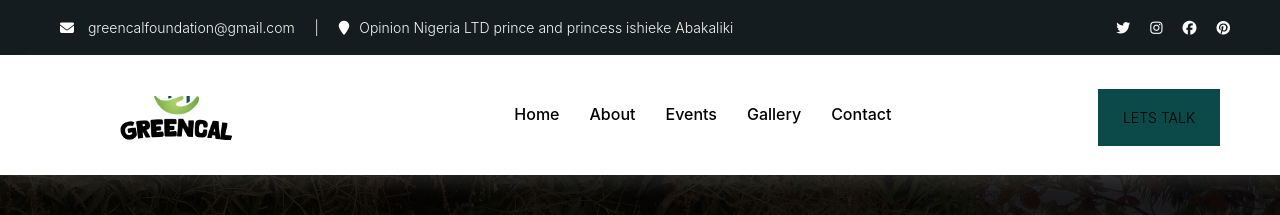
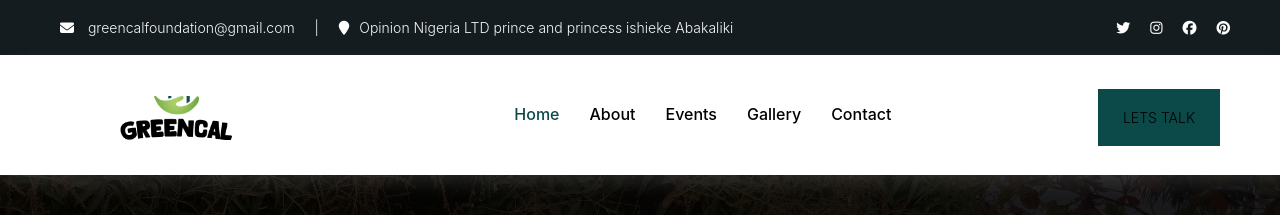
Before and after one commit to TheMoeEntity/greencalv2, a Next.js app: page /about in a window 1280 px wide. Shown: the top 215 px of the page. Built offline with nearby package versions, Linux system fonts and the light colour scheme.

Commit message:
updated header and about

```diff
--- a/Helpers/hooks/index.tsx
+++ b/Helpers/hooks/index.tsx
@@ -78,6 +78,7 @@ export const useCustomHero = (Link: any,
 }
 export const useLinks = () => {
   const router = useRouter();
+  const [sidebar, setSideBar] = useState(false);
   const [links, setLinks] = useState<linkType[]>(Helpers.links);
   const pathname = usePathname();
   useEffect(() => {
@@ -98,6 +99,7 @@ export const useLinks = () => {
     });
   }, [pathname]);
   const LinkAction = (page: string) => {
+    setSideBar(false)
     setLinks((currLink) => {
       const newLink = currLink.map((x) =>
         x.href === page
@@ -112,9 +114,8 @@ export const useLinks = () => {
       );
       return newLink;
     });
-    router.push(`/${page}`);
   };
-  return { links, LinkAction };
+  return { links, LinkAction, sidebar, setSideBar };
 };
 export const useScrollTop = () => {
   const pathname = usePathname();
--- a/Helpers/index.ts
+++ b/Helpers/index.ts
@@ -8,7 +8,7 @@ export class Helpers {
     {
       name: "Home",
       isActive: false,
-      href: "",
+      href: 'home',
     },
     {
       name: "About",
--- a/components/Header/index.tsx
+++ b/components/Header/index.tsx
@@ -6,10 +6,11 @@ import { useRef, useState, useEffect } from "react";
 import Link from "next/link";
 import { Helpers } from "@/Helpers";
 import { useLinks } from "@/Helpers/hooks";
+import { useRouter } from "next/navigation";
 
 const Header = () => {
-  const [sidebar, setSideBar] = useState(false);
-  const { links, LinkAction } = useLinks();
+  const { push } = useRouter()
+  const { links, sidebar, setSideBar } = useLinks();
   const sideContent = useRef<HTMLDivElement>(null);
   const [sticky, setSticky] = useState("");
   const headerRef = useRef<HTMLDivElement>(null);
@@ -47,6 +48,11 @@ const Header = () => {
     }, 400);
   };
 
+  const linkAction = (link?: string): void => {
+    setSideBar(false);
+    link === 'home' ? push('/') : push('/' + link)
+  };
+
   return (
     <div className={styles.header}>
       <div
@@ -60,8 +66,8 @@ const Header = () => {
           <ul>
             {
               links.map((x, i) => (
-                <li key={i}>
-                  <Link href={'/' + x.href}>{x.name}</Link>
+                <li onClick={() => linkAction(x.href)} key={i}>
+                  {x.name}
                 </li>
               ))
             }
@@ -113,8 +119,8 @@ const Header = () => {
             {
               links.map((x, i) =>
               (
-                <li key={i}>
-                  <Link href={'/' + x.href}> {x.name} </Link>
+                <li onClick={() => linkAction(x.href)} key={i}>
+                  {x.name}
                 </li>
               ))
             }
```
